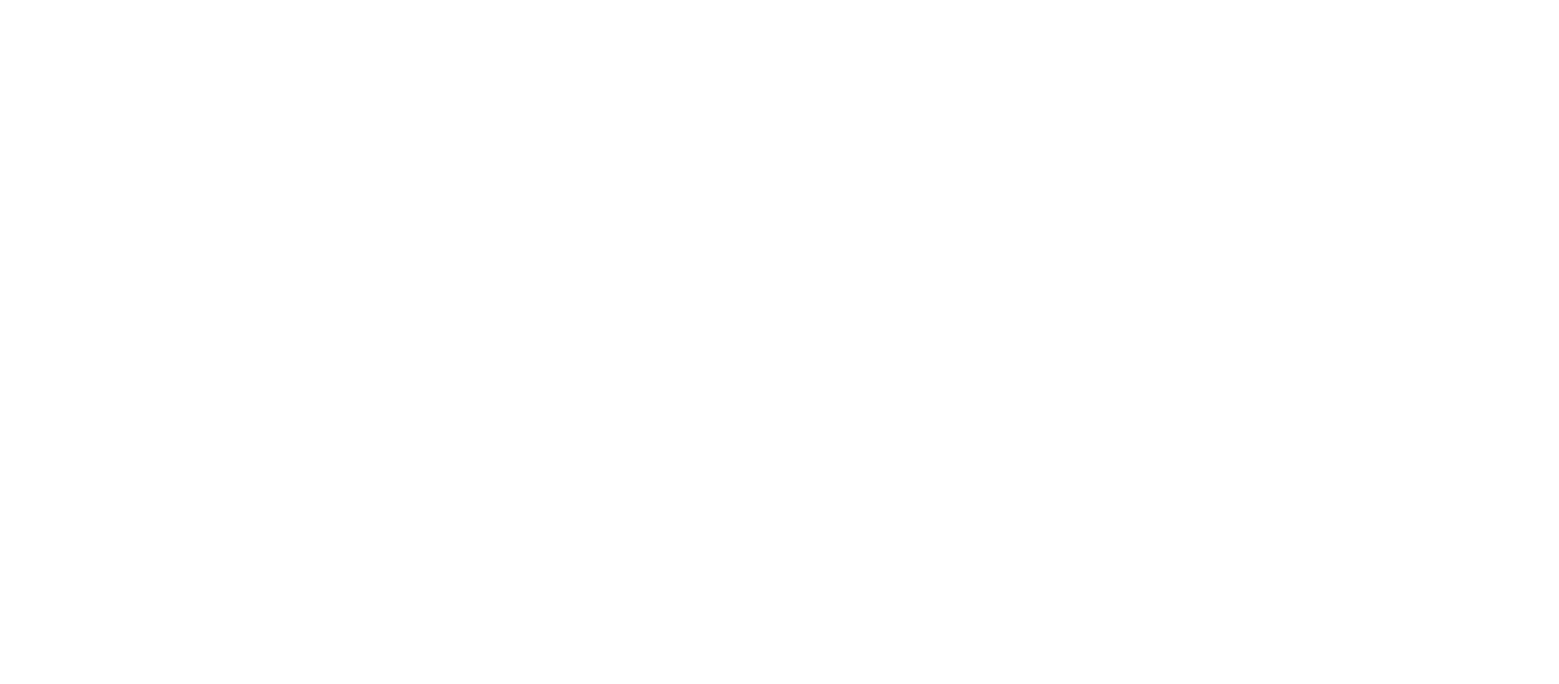
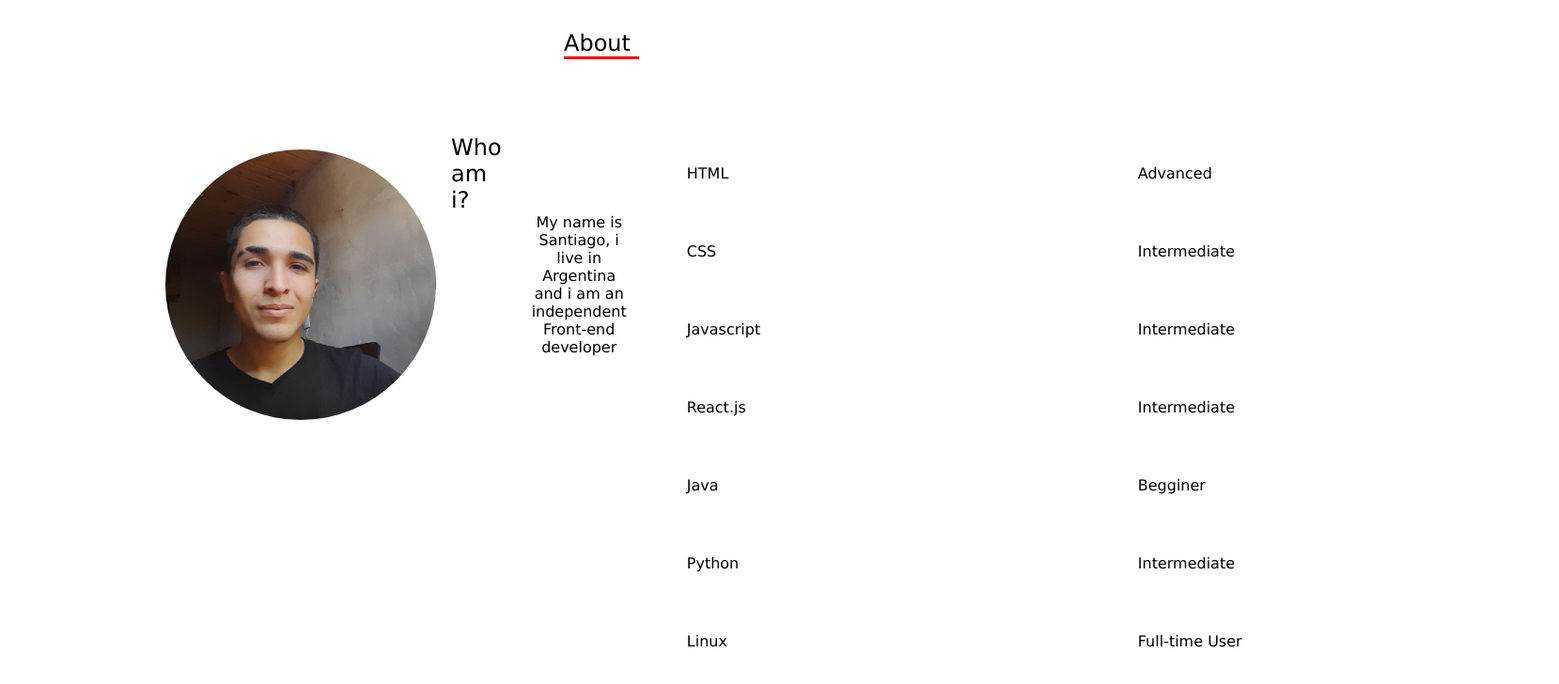
Before and after one commit to NewtonHead/portfolio, a React (Create React App) app: page / in a window 1280 px wide. Shown: the part 896-1624 px from the top of the page at 94% size, 1659 px wide, since content can reach past the window. Before the commit the page ends 848 px from the top, so only its background shows below. Built offline with nearby package versions, Linux system fonts and the light colour scheme.

Commit message:
some improvements on About component

```diff
--- a/src/App.css
+++ b/src/App.css
@@ -54,6 +54,12 @@
   color: var(--almond);
 }
 
+.skill {
+  display: flex;
+  align-items: center;
+  justify-content: center;
+}
+
 @media only screen and (min-device-width:601px) {
   .navbar {
     display: flex;
@@ -62,7 +68,7 @@
   }
 
   #navbar-list {
-    width: 66%;
+    width: 80%;
     display: flex;
     justify-content: space-between;
     align-items: center;
@@ -208,3 +214,98 @@
     }
   }
 }
+
+/* --------- */
+
+#about {
+  height: 100vh;
+  background-color: white;
+}
+
+.container {
+  width: 60rem;
+  height: 20rem;
+  margin: auto;
+  margin-top: 5rem;
+  display: flex;
+}
+
+img {
+  border-radius: 50%;
+  width: 20rem;
+  height: 20rem;
+  padding: 1rem;
+
+}
+
+p {
+  display: flex;
+  align-items: center;
+  margin: 2rem;
+  width: 40rem;
+  text-align: center;
+}
+
+#aboutTitle {
+  width: 5rem;
+  margin: auto;
+  margin-top: 5rem;
+  border-bottom-color: red;
+  border-bottom-style: solid;
+}
+
+@media only screen and (max-device-width: 601px) {
+  h2 {
+    border-bottom-style: solid;
+    border-bottom-color: var(--oxford-blue);
+    width: 8rem;
+    margin-left: auto;
+    margin-right: auto;
+  }
+
+  .container {
+    height: 60rem;
+    width: 20rem;
+    flex-direction: column;
+  }
+
+  img {
+    margin-left: auto;
+    margin-right: auto;
+    width: 15rem;
+    height: 15rem;
+  }
+
+  #paragraph {
+    margin: auto;
+    margin-top: 2rem;
+    margin-bottom: 0;
+    width: 15rem;
+    height: 5rem;
+    font-size: 1rem;
+  }
+
+  #skills {
+    font-size: 1rem;
+    width: 100%;
+    margin-top: 2rem;
+  }
+
+  .skill {
+    font-size: 0.75rem;
+    height: 1.25rem;
+    margin: 0;
+  }
+
+  .tech {
+    margin: 0;
+    background-color: red;
+    width: 33%;
+  }
+
+  .level {
+    margin: 0;
+    background-color: blue;
+    width: 66%;
+  }
+}
--- a/src/App.js
+++ b/src/App.js
@@ -2,12 +2,14 @@
 import Navbar from './components/Navbar/Navbar';
 import navbarData from './components/Navbar/data';
 import Welcome from './components/Welcome/Welcome';
+import About from './components/About/About';
 
 function App() {
   return (
     <div>
       <Welcome title="Santiago Lobo" subTitle="React Developer" buttonText="Check my work!"/>
       <Navbar data={navbarData} />
+      <About />
     </div>
   );
 }
--- /dev/null
+++ b/src/components/About/About.jsx
@@ -0,0 +1,40 @@
+function About() {
+  return (
+    <section id="about">
+      <h1 id="aboutTitle">About</h1>
+      <div className="container">
+        <img src="/images/portfolio-image.jpg" alt="" srcset="" />
+        <h2>Who am i?</h2>
+        <p id="paragraph">My name is Santiago, i live in Argentina
+        and i am an independent Front-end developer
+        </p>
+
+        <ul id="skills">
+          <li class="skill">
+            <p class="tech">HTML</p> <p class="level">Advanced</p>
+          </li>
+          <li class="skill">
+            <p>CSS</p> <p>Intermediate</p>
+          </li>
+          <li class="skill">
+            <p>Javascript</p> <p>Intermediate</p>
+          </li>
+          <li class="skill">
+            <p>React.js</p> <p>Intermediate</p>
+          </li>
+          <li class="skill">
+            <p>Java</p> <p>Begginer</p>
+          </li>
+          <li class="skill">
+          <p>Python</p> <p>Intermediate</p>
+          </li>
+          <li class="skill">
+          <p>Linux</p> <p>Full-time User</p>
+          </li>
+        </ul>
+      </div>
+    </section>
+  )
+}
+
+export default About
```
Also changed, not shown: public/images/portfolio-image.jpg (added).
